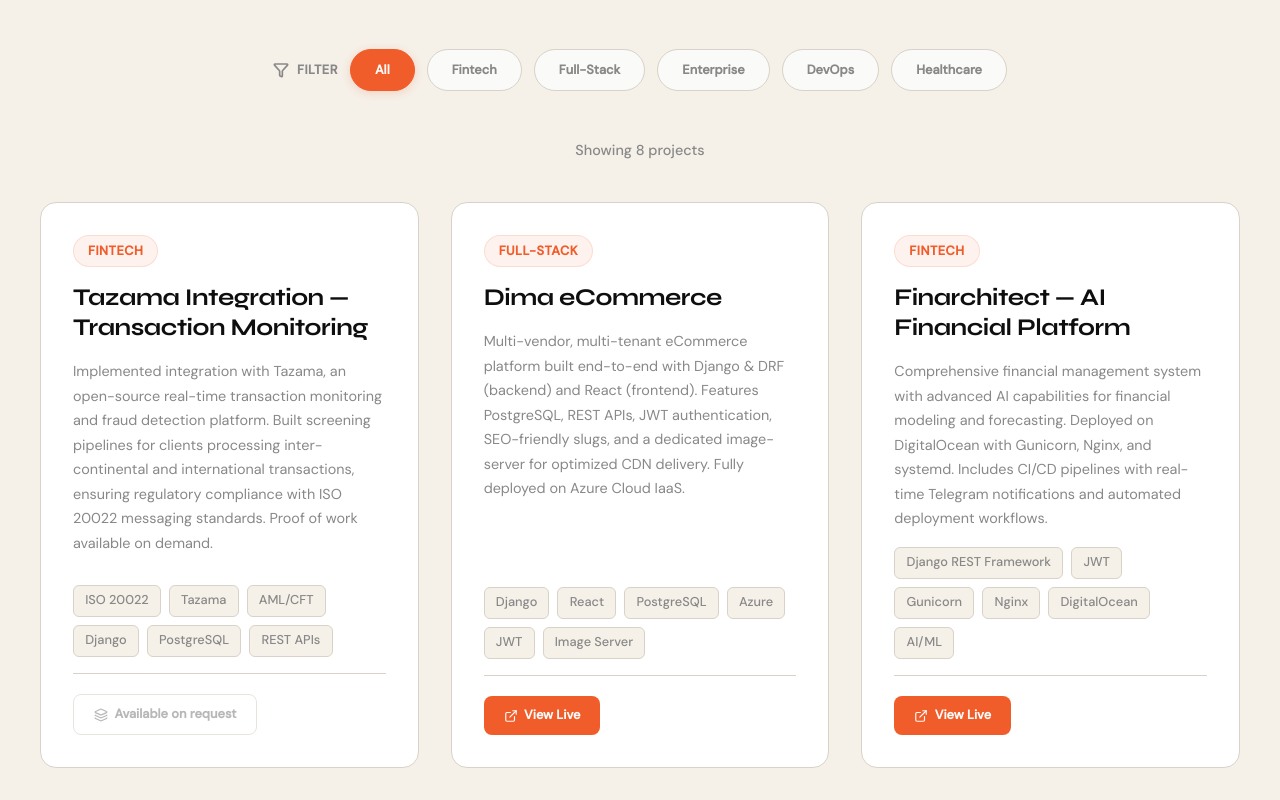
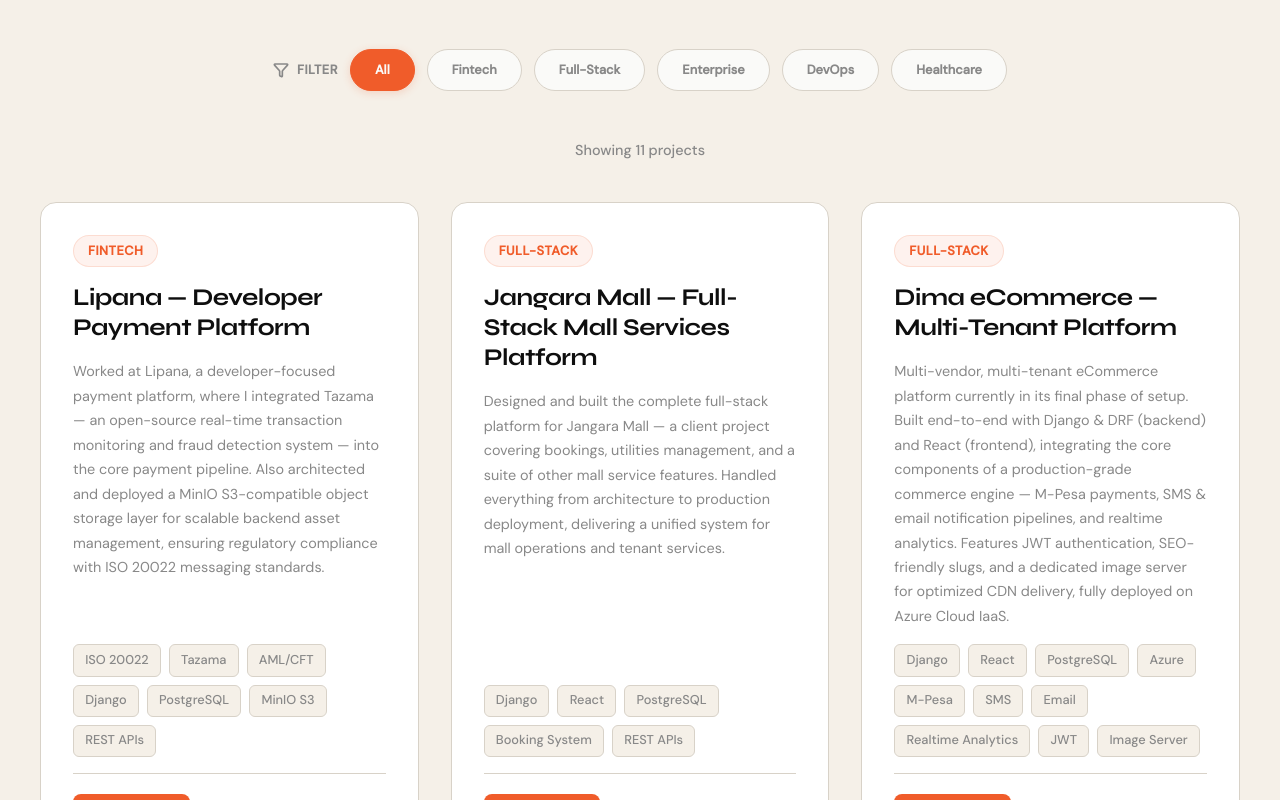
Before and after one commit to 57nyambu/portfolio, a React (Vite) app: page /projects in a window 1280 px wide. Shown: the part 400-1200 px from the top of the page. Built offline with nearby package versions, Linux system fonts and the light colour scheme.

Commit message:
Update project entries with new details and statuses

```diff
--- a/src/data/projects.ts
+++ b/src/data/projects.ts
@@ -6,60 +6,110 @@
   liveUrl?: string;
   githubUrl?: string;
   category?: string;
+  status?: 'Live' | 'In Progress' | 'Proof on Demand';
+  restricted?: boolean;
 }
 
 export const projects: Project[] = [
   {
-    title: 'Tazama Integration — Transaction Monitoring',
-    stack: ['ISO 20022', 'Tazama', 'AML/CFT', 'Django', 'PostgreSQL', 'REST APIs'],
-    description: 'Implemented integration with Tazama, an open-source real-time transaction monitoring and fraud detection platform. Built screening pipelines for clients processing inter-continental and international transactions, ensuring regulatory compliance with ISO 20022 messaging standards. Proof of work available on demand.',
-    category: 'Fintech'
+    title: 'Lipana — Developer Payment Platform',
+    stack: ['ISO 20022', 'Tazama', 'AML/CFT', 'Django', 'PostgreSQL', 'MinIO S3', 'REST APIs'],
+    description:
+      'Worked at Lipana, a developer-focused payment platform, where I integrated Tazama — an open-source real-time transaction monitoring and fraud detection system — into the core payment pipeline. Also architected and deployed a MinIO S3-compatible object storage layer for scalable backend asset management, ensuring regulatory compliance with ISO 20022 messaging standards.',
+    liveUrl: 'https://lipana.dev',
+    category: 'Fintech',
+    status: 'Live',
   },
   {
-    title: 'Dima eCommerce',
-    stack: ['Django', 'React', 'PostgreSQL', 'Azure', 'JWT', 'Image Server'],
-    description: 'Multi-vendor, multi-tenant eCommerce platform built end-to-end with Django & DRF (backend) and React (frontend). Features PostgreSQL, REST APIs, JWT authentication, SEO-friendly slugs, and a dedicated image-server for optimized CDN delivery. Fully deployed on Azure Cloud IaaS.',
+    title: 'Jangara Mall — Full-Stack Mall Services Platform',
+    stack: ['Django', 'React', 'PostgreSQL', 'Booking System', 'REST APIs'],
+    description:
+      'Designed and built the complete full-stack platform for Jangara Mall — a client project covering bookings, utilities management, and a suite of other mall service features. Handled everything from architecture to production deployment, delivering a unified system for mall operations and tenant services.',
+    liveUrl: 'https://jangara.tomnyambu.dev',
+    category: 'Full-Stack',
+    status: 'Live',
+  },
+  {
+    title: 'Dima eCommerce — Multi-Tenant Platform',
+    stack: ['Django', 'React', 'PostgreSQL', 'Azure', 'M-Pesa', 'SMS', 'Email', 'Realtime Analytics', 'JWT', 'Image Server'],
+    description:
+      'Multi-vendor, multi-tenant eCommerce platform currently in its final phase of setup. Built end-to-end with Django & DRF (backend) and React (frontend), integrating the core components of a production-grade commerce engine — M-Pesa payments, SMS & email notification pipelines, and realtime analytics. Features JWT authentication, SEO-friendly slugs, and a dedicated image server for optimized CDN delivery, fully deployed on Azure Cloud IaaS.',
     liveUrl: 'https://dima.co.ke',
-    category: 'Full-Stack'
+    category: 'Full-Stack',
+    status: 'In Progress',
+  },
+  {
+    title: 'DevSend — Email Scheduling & Sending Tool',
+    stack: ['FastAPI', 'SQLAlchemy', 'Resend API', 'APScheduler', 'PostgreSQL', 'JWT', 'Uvicorn'],
+    description:
+      'A secure email automation tool built on FastAPI and the Resend API. Supports scheduled sends (once, daily, weekly, monthly), rich HTML templates with custom placeholders, bulk personalized sending, multi-key API rotation, and recipient metadata management. Includes a full admin interface with delivery logging, CSV export, and real-time search.',
+    category: 'Full-Stack',
+    status: 'Live',
   },
   {
     title: 'Finarchitect — AI Financial Platform',
     stack: ['Django REST Framework', 'JWT', 'Gunicorn', 'Nginx', 'DigitalOcean', 'AI/ML'],
-    description: 'Comprehensive financial management system with advanced AI capabilities for financial modeling and forecasting. Deployed on DigitalOcean with Gunicorn, Nginx, and systemd. Includes CI/CD pipelines with real-time Telegram notifications and automated deployment workflows.',
+    description:
+      'Comprehensive financial management system with advanced AI capabilities for financial modeling and forecasting. Deployed on DigitalOcean with Gunicorn, Nginx, and systemd. Includes CI/CD pipelines with real-time Telegram notifications and automated deployment workflows.',
     liveUrl: 'https://ai.finarchitect.online',
-    category: 'Fintech'
+    category: 'Fintech',
+    status: 'Live',
   },
   {
     title: 'Hookworm — CI/CD Automation Tool',
     stack: ['Flask', 'GitHub Webhooks', 'Telegram API', 'Python', 'systemd'],
-    description: 'Custom-built CI/CD automation engine supporting multi-repository pipelines. Integrated with GitHub webhooks for event-driven build/test/deploy workflows, featuring Telegram and email notifications with detailed deployment reports.',
-    category: 'DevOps'
+    description:
+      'Custom-built CI/CD automation engine supporting multi-repository pipelines. Integrated with GitHub webhooks for event-driven build/test/deploy workflows, featuring Telegram and email notifications with detailed deployment reports.',
+    category: 'DevOps',
+    status: 'Proof on Demand',
   },
   {
     title: 'Inventory Management System',
     stack: ['Django', 'PostgreSQL', 'Payment Gateways', 'KRA Integration', 'REST APIs'],
-    description: 'Enterprise-grade inventory platform handling procurement, warehouse management, and retail POS operations. Integrated with multiple payment gateways and Kenya Revenue Authority (KRA) for tax compliance. Designed for modular scalability and multi-branch deployment.',
-    category: 'Enterprise'
+    description:
+      'Enterprise-grade inventory platform handling procurement, warehouse management, and retail POS operations. Integrated with multiple payment gateways and Kenya Revenue Authority (KRA) for tax compliance. Designed for modular scalability and multi-branch deployment.',
+    category: 'Enterprise',
+    status: 'Proof on Demand',
+    restricted: true,
   },
   {
     title: 'Business Registration System',
     stack: ['Django', 'PDF Generation', 'PostgreSQL', 'Automated Workflows'],
-    description: 'Government-grade business registration system supporting multiple business types with unique registration number generation (CBR/TYPE/SEQ/YEAR format). Features PDF certificate generation upon admin approval, secure storage, and automated issuance workflows.',
-    category: 'Enterprise'
+    description:
+      'Government-grade business registration system supporting multiple business types with unique registration number generation (CBR/TYPE/SEQ/YEAR format). Features PDF certificate generation upon admin approval, secure storage, and automated issuance workflows.',
+    category: 'Enterprise',
+    status: 'Proof on Demand',
+    restricted: true,
   },
   {
     title: 'Diani Voyage — Travel Platform',
     stack: ['Django', 'React', 'Azure', 'Travel API', 'Booking System'],
-    description: 'Comprehensive travel management platform hosted on Azure Cloud providing seamless booking experiences, itinerary management, and travel package distribution for tourism operators.',
+    description:
+      'Comprehensive travel management platform hosted on Azure Cloud providing seamless booking experiences, itinerary management, and travel package distribution for tourism operators.',
     liveUrl: 'https://dianivoyage.maracore.me',
-    category: 'Full-Stack'
+    category: 'Full-Stack',
+    status: 'Live',
   },
   {
     title: 'Patient Management System',
     stack: ['Django', 'PostgreSQL', 'Autocomplete', 'Data Management'],
-    description: 'Healthcare data management system with spreadsheet-style record handling, live autocomplete search, and simplified patient data workflows designed for clinical staff efficiency.',
-    category: 'Healthcare'
+    description:
+      'Healthcare data management system with spreadsheet-style record handling, live autocomplete search, and simplified patient data workflows designed for clinical staff efficiency.',
+    category: 'Healthcare',
+    status: 'Proof on Demand',
+    restricted: true,
+  },
+  {
+    title: 'Umami — Self-Hosted Analytics',
+    stack: ['Umami', 'PostgreSQL', 'Next.js', 'Self-Hosted', 'Privacy-First'],
+    description:
+      'Deployed and self-host a Umami analytics instance providing privacy-focused, cookie-free traffic analytics across all live projects. Tracks pageviews, sessions, referrers, and custom events in real time — giving full visibility into platform usage without relying on third-party data collection.',
+    category: 'DevOps',
+    status: 'Live',
   },
 ];
 
 export const categories = ['All', 'Fintech', 'Full-Stack', 'Enterprise', 'DevOps', 'Healthcare'];
+
+export const siteNote =
+  'Some projects involve restricted-access systems or custom client solutions — public links are not available for these. Demos and walkthroughs are available on request.';
```
